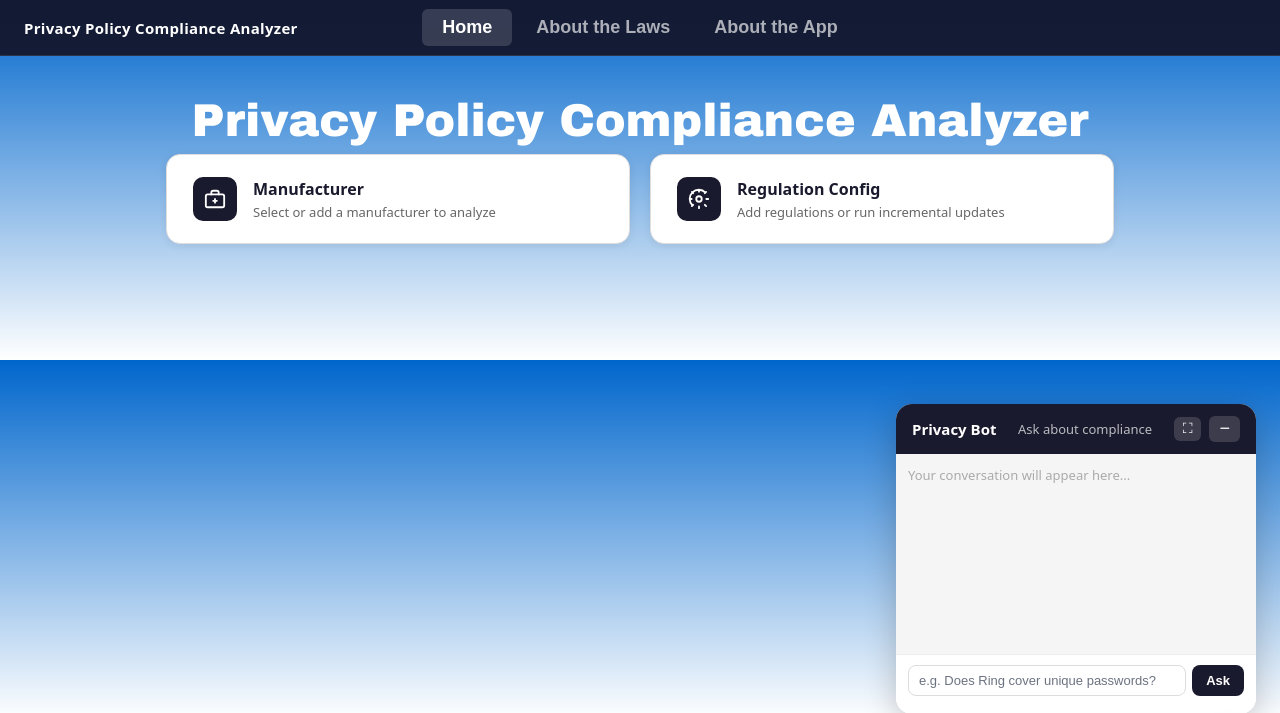
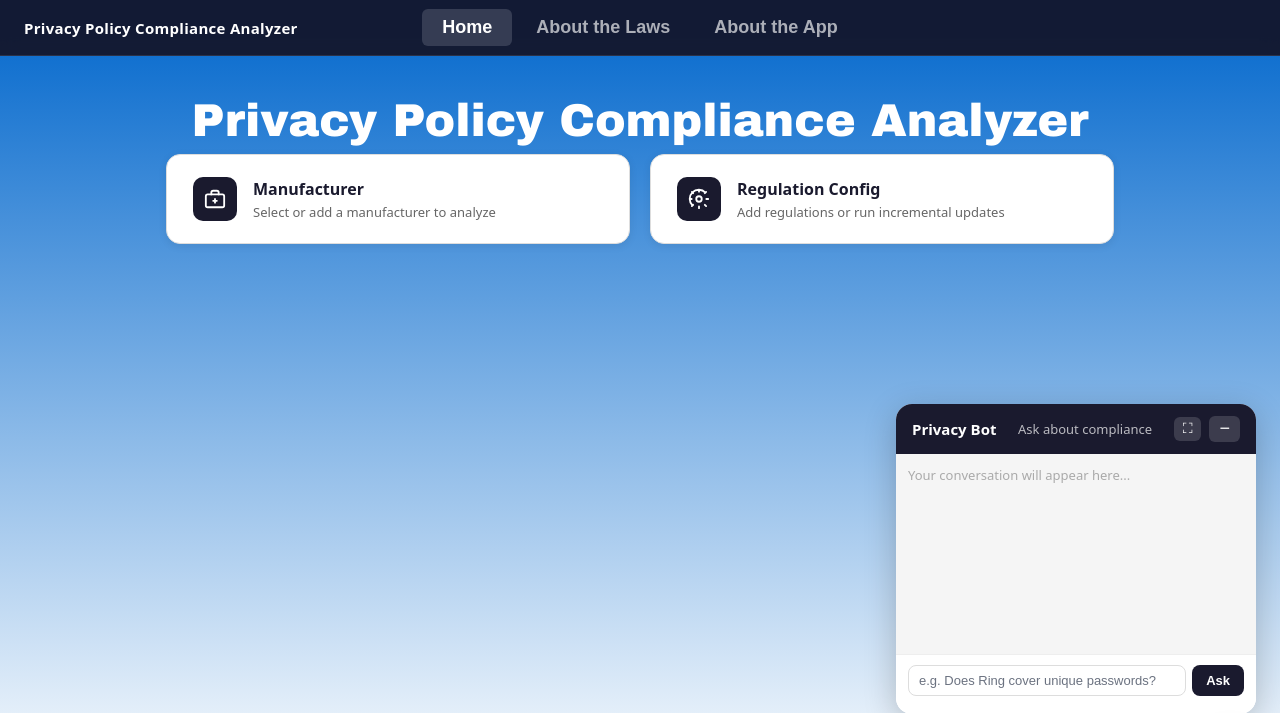
Before and after one commit to heinzjann8-jpg/privacy-compliance-analyzer, a Flask app: page / in a window 1280 px wide. Shown: the top 713 px of the page. Run offline with Flask 3, Linux system fonts and the light colour scheme; data that the repository does not hold is empty; parts of the project's set-up code (start-up, migrations or seed data) failed here and were passed over.

Commit message:
Update index.html

```diff
--- a/templates/index.html
+++ b/templates/index.html
@@ -311,6 +311,17 @@
       @media (max-width: 600px) {
         .about-grid { grid-template-columns: 1fr; }
         .ribbon-logo { display: none; }
+      }
+
+      /* ── Fix background gradient tiling/seam ──
+         The page gradient (defined in style.css) was repeating/tiling as the
+         page scrolled past one viewport height, producing a hard seam partway
+         down the page. Pinning it as a fixed, non-repeating, cover-sized
+         backdrop makes it span the whole page smoothly with no visible seam. */
+      html, body {
+        background-repeat: no-repeat !important;
+        background-attachment: fixed !important;
+        background-size: cover !important;
       }
     </style>
   </head>
@@ -804,6 +815,11 @@
           return;
         }
 
+        const placeholder = document.createElement('option');
+        placeholder.value = '';
+        placeholder.textContent = '-- Select a manufacturer --';
+        sel.appendChild(placeholder);
+
         items.forEach(m => {
           const opt = document.createElement('option');
           opt.value = m.iri;
@@ -812,8 +828,8 @@
         });
 
         el('countNote').textContent = `${items.length} total manufacturer(s)`;
-        sel.value = items[0].iri;
-        loadDetail();
+        sel.value = '';
+        el('details').classList.add('hidden');
       }
 
       async function loadDetail() {
```
